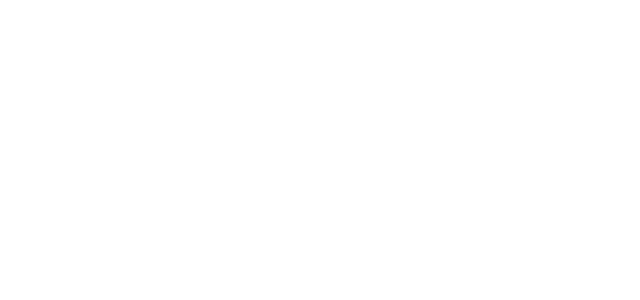
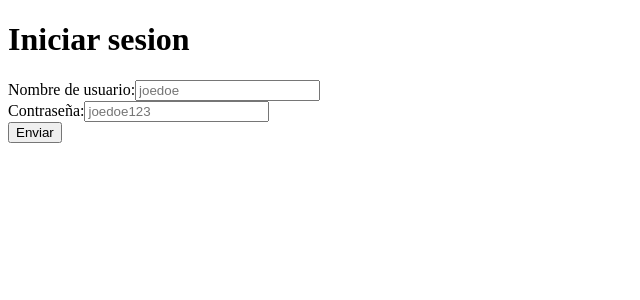
Before and after one commit to Matu-Dev-JS/UTN_TM_PWI, a React (Vite) app in the folder clase-25/: page /login in a window 1280 px wide. Before the commit this address had no page. Shown: the top 300 px of the page, without its empty margins (0-640 px from the left). Built offline with nearby package versions, Linux system fonts and the light colour scheme.

Commit message:
clase 27

```diff
--- a/clase-25/src/App.jsx
+++ b/clase-25/src/App.jsx
@@ -1,12 +1,13 @@
 import React from 'react'
 import { Link, Route, Routes } from 'react-router-dom'
-import { Detail, Home, Cart } from './Pages'
+import { Detail, Home, Cart, Login } from './Pages'
 function App() {
 
 
 	return (
 		<Routes>
 			<Route path='/' element={<Home/>} />
+			<Route path='/login' element={<Login/> } />
 			<Route path='/detail/:producto_id' element={<Detail/>} />
 			<Route path='/cart' element={<Cart/>} />
 		</Routes>
--- /dev/null
+++ b/clase-25/src/Pages/Home/Home.css
@@ -0,0 +1,13 @@
+.imageContainer{
+    width: 70px;
+    height: 70px;
+    border: 1px solid black;
+    border-radius: 50%;
+    overflow: hidden;
+    display: flex;
+    justify-content: center;
+    align-items: center;
+}
+.imageContainer img{
+    width: 80%;
+}
--- a/clase-25/src/Pages/Home/Home.jsx
+++ b/clase-25/src/Pages/Home/Home.jsx
@@ -5,6 +5,7 @@
 import { obtenerProductos } from '../../helpers/productos'
 import { crearProducto } from '../../helpers/productos'
 import { useGlobalContext } from '../../Context/GlobalContext'
+import './Home.css'
 
 const Home = () => {
   const {productos} = useGlobalContext()
@@ -13,6 +14,9 @@
 
   return (
     <div>
+      <div className='imageContainer'>
+        <img src="/imagenes/Juan.jpg" alt="" />
+      </div>
       <h1>Elige nuestros productos <img src={icono} alt="" /></h1>
       <ProductList productos={productos}/>
     </div>
--- /dev/null
+++ b/clase-25/src/Pages/Login/Login.jsx
@@ -0,0 +1,93 @@
+import React, { useState } from 'react'
+
+const Login = () => {
+
+    const initialState = {username: '', password: ''}
+    const initialStateErrors = {
+        username: [],
+        password: []
+    }
+    const [loginForm, setLoginForm] = useState(initialState)
+    const [errors, setErrors] = useState(initialStateErrors)
+    const handleChangeValue = (e) => {
+        setLoginForm({...loginForm, [e.target.name]: e.target.value})
+    }
+    const validateLength = (value, length) => {
+        return value < length
+    }
+
+    const validateUsernameLength = (value) => {
+
+        return validateLength(value.length, 10)
+    }
+
+    const ERRORS = {
+        USERNAME_LENGTH:  { text: 'tu nombre de usuario debe tener mas de 10 caracteres', id: 1, validate: validateUsernameLength},
+    }
+
+
+    const findError = (from, id_error) => {
+        return errors[from].find(error => error.id == id_error)
+    }
+
+    const validateError = (from, errorToValidate)  => {
+        if( findError(from ,errorToValidate.id)){
+
+            if(!errorToValidate.validate(loginForm[from])){
+                const newUsernameErrors = errors[from].filter(error => error.id != errorToValidate.id)
+                setErrors({...errors, [from]: newUsernameErrors})
+            }
+        }
+        else{
+
+            if(errorToValidate.validate(loginForm[from])){
+                setErrors({...errors, [from]: [...errors[from], errorToValidate]})
+            }
+        }
+    }
+
+    const  handleAbortInput = () => {
+        console.log(loginForm)
+        console.log(errors)
+        validateError('username', ERRORS.USERNAME_LENGTH)
+
+    }
+  return (
+    <main>
+        <h1>Iniciar sesion</h1>
+        <form>
+            <div>
+                <label htmlFor='username'>Nombre de usuario:</label>
+                <input
+                    type="text"
+                    placeholder='joedoe'
+                    id='username'
+                    name='username'
+                    onChange={handleChangeValue}
+                    value={loginForm.username}
+                    onBlur={handleAbortInput}
+                />
+                {
+                    errors.username.length > 0 &&
+                    errors.username.map((error, index) => (<span key={index}>{error.text}</span>) )
+                }
+
+            </div>
+            <div>
+                <label htmlFor='password'>Contraseña:</label>
+                <input
+                    type="password"
+                    placeholder='joedoe123'
+                    id='password'
+                    name='password'
+                    onChange={handleChangeValue}
+                    value={loginForm.password}
+                />
+            </div>
+            <button type='submit'>Enviar</button>
+        </form>
+    </main>
+  )
+}
+
+export default Login
--- a/clase-25/src/Pages/index.js
+++ b/clase-25/src/Pages/index.js
@@ -2,8 +2,11 @@
 import Detail from "./Detail/Detail";
 import Home from "./Home/Home";
 import Cart from "./Cart/Cart";
+import Login from "./Login/Login";
+
 export {
     Home,
     Detail,
-    Cart
+    Cart,
+    Login
 }
```
Also changed, not shown: clase-25/src/data/usersData.js (added, +12 -0 lines), clase-25/src/data/productsData.js (line endings or trailing spaces), 1 other file (tests, documents, lock files or other folders).
